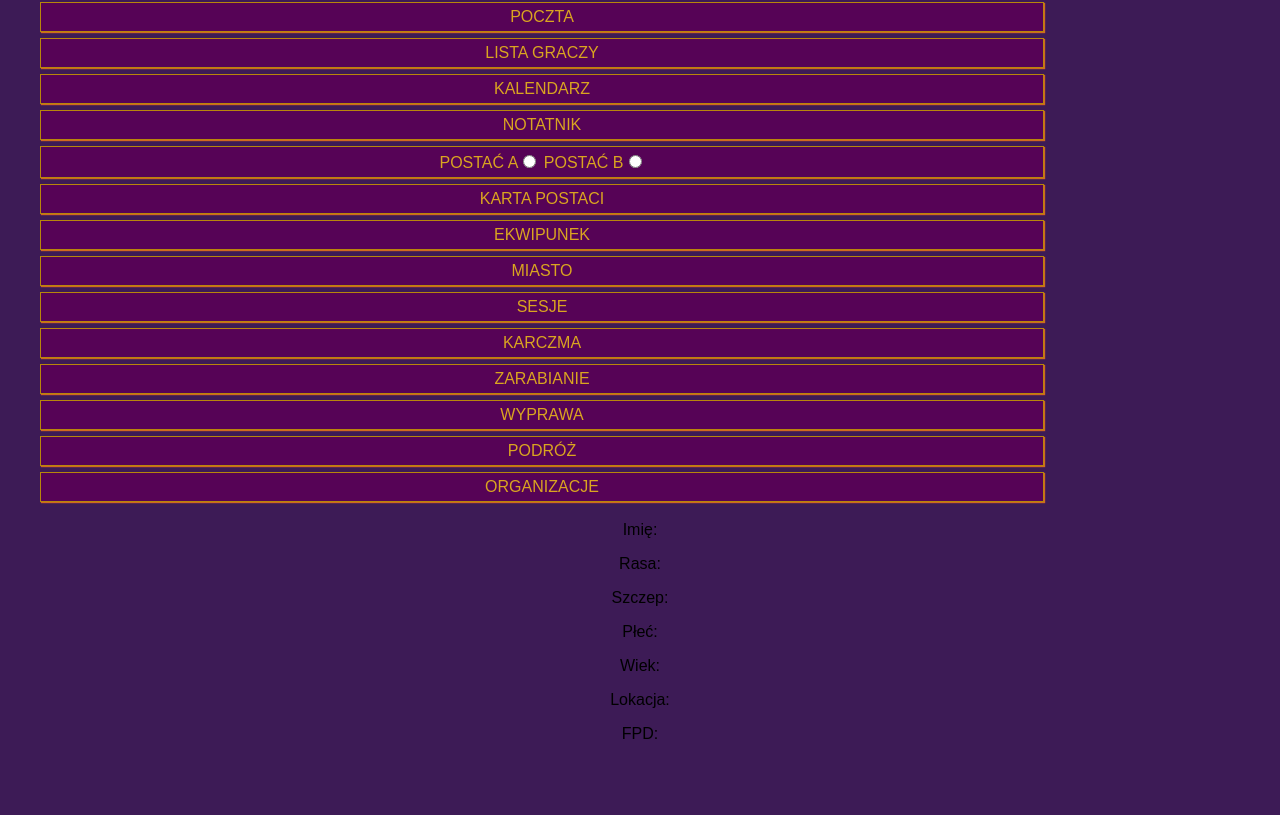
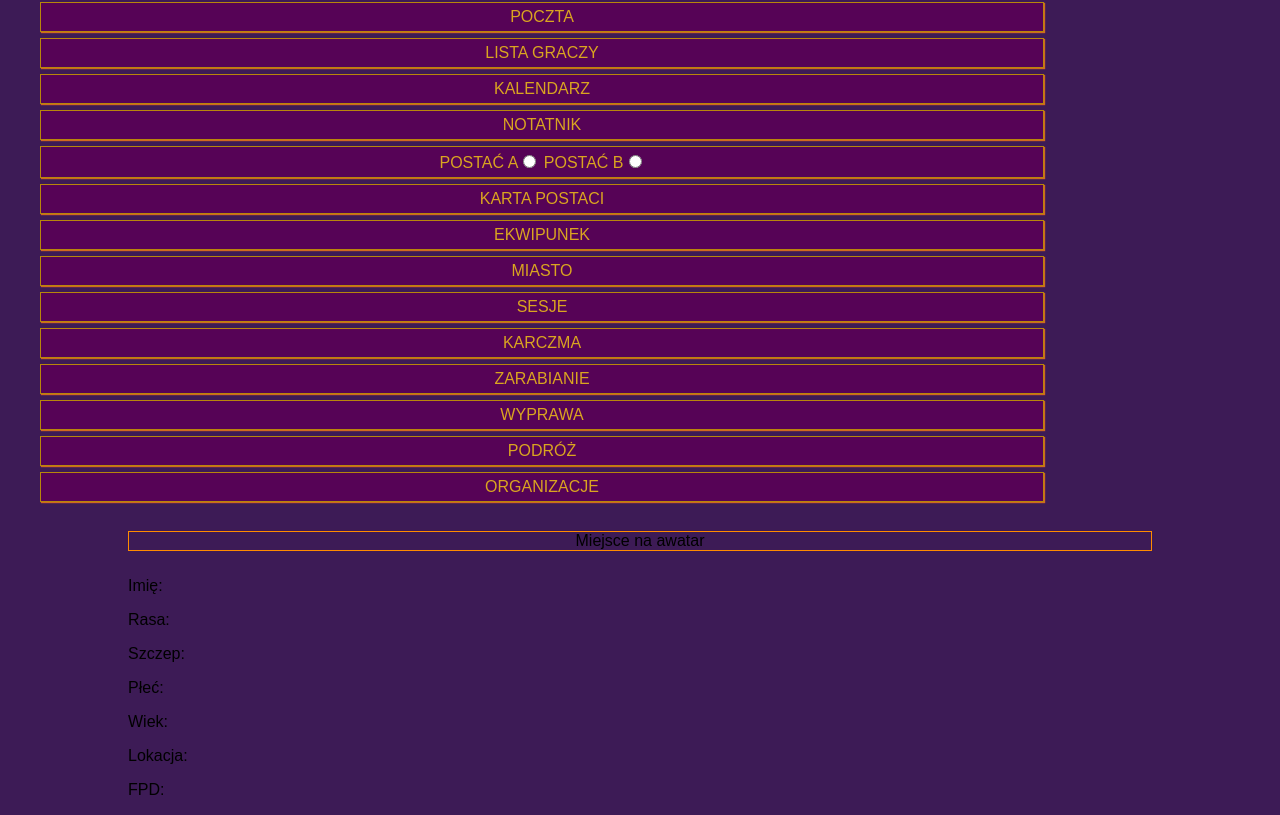
Before and after one commit to Marta-Wieczorek/lezarus, a React (Create React App) app in the folder lezarus/: page /kp in a window 1280 px wide. Shown: the part 369-1184 px from the top of the page. Before the commit the page ends 1128 px from the top, so only its background shows below. Built offline with nearby package versions, Linux system fonts and the light colour scheme.

Commit message:
making metryka, placeholder for awek

```diff
--- a/lezarus/src/App.css
+++ b/lezarus/src/App.css
@@ -49,9 +49,6 @@
   background-color: #560356;
 }
 
-Router{
-  display:flex;
-}
 
 #options{
   width: 38%;
@@ -62,3 +59,18 @@
   margin-left: 1.1%;
   display: inline-block;
 }
+
+.awek{
+  width: 80%;
+  height: auto;
+  border: darkorange 1px solid;
+  display: inline-block;
+  box-sizing: border-box;
+  margin: 10px;
+}
+
+.metryka{
+  text-align: left;
+  width: 80%;
+  display: inline-block;
+}
--- a/lezarus/src/KP.js
+++ b/lezarus/src/KP.js
@@ -4,6 +4,8 @@
     render() {
         return (
             <div className="kp">
+                <div className="awek">Miejsce na awatar</div>
+                <div className="metryka">
                     <p>Imię:</p>
                     <p>Rasa:</p>
                     <p>Szczep:</p>
@@ -12,7 +14,9 @@
                     <p>Lokacja:</p>
                     <p>FPD:</p>
                 </div>
+            </div>
         )
     }
 }
+
 export default KP
```
Lines whose indentation alone changed are shown as unchanged.
